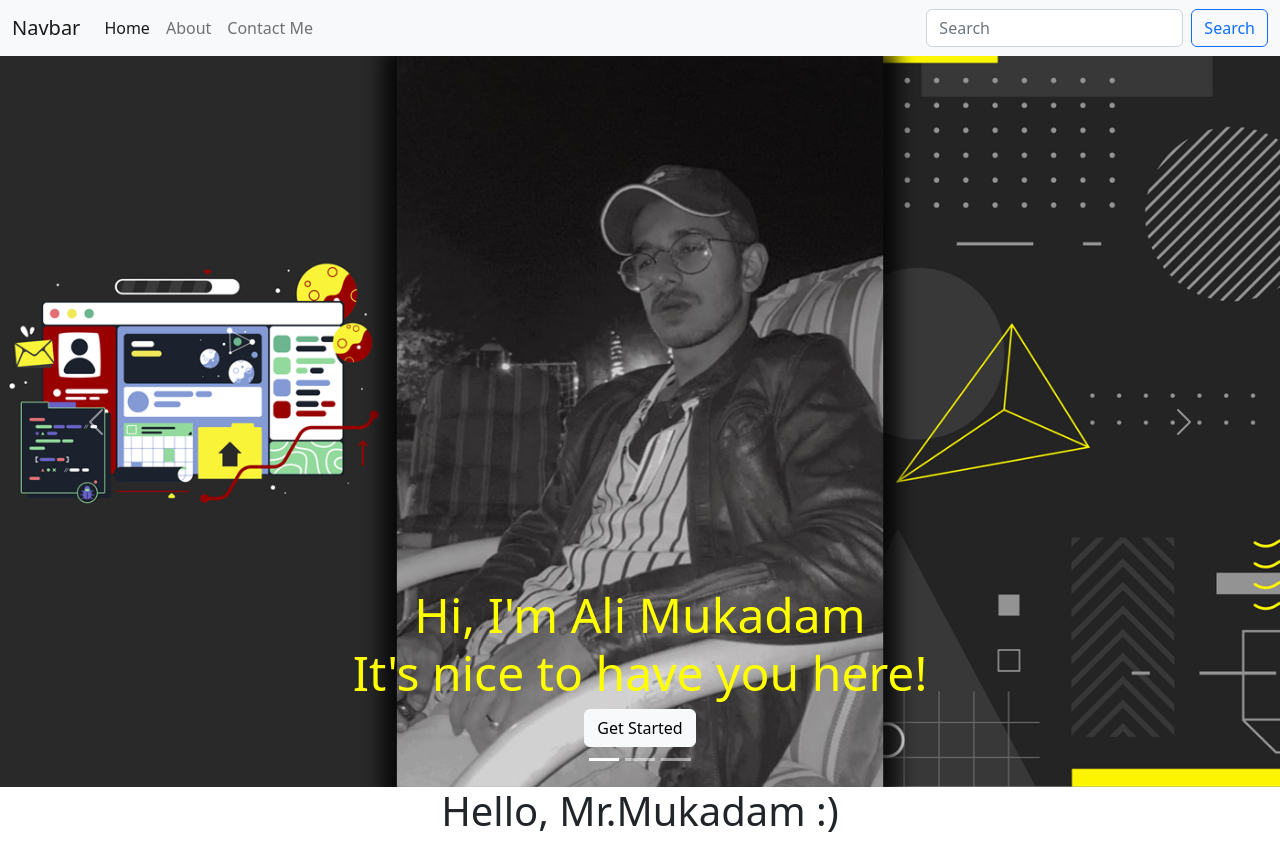
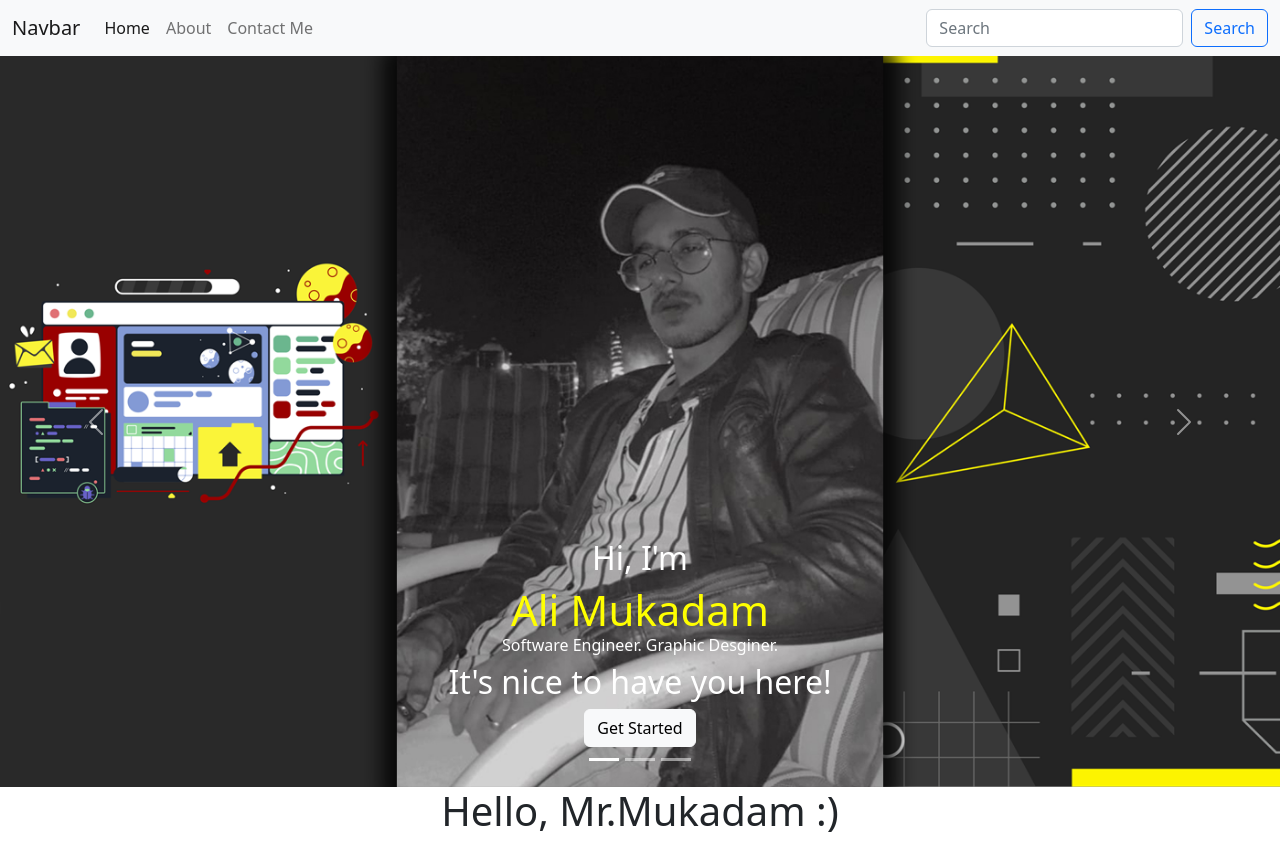
Before and after one commit to alimukadam01/Portfolio-Website, a React (Create React App) app in the folder portfoliowebsite/: page / in a window 1280 px wide. Built offline with nearby package versions, Linux system fonts and the light colour scheme.

Commit message:
1/09/2022

```diff
--- a/portfoliowebsite/src/components/MainSection.css
+++ b/portfoliowebsite/src/components/MainSection.css
@@ -5,6 +5,6 @@
 
 .carousel-caption h1{
     color: yellow;
-    font-size: 48px;
-
+    font-size: 42px;
+    margin: 0px;
 }
--- a/portfoliowebsite/src/components/MainSection.js
+++ b/portfoliowebsite/src/components/MainSection.js
@@ -21,7 +21,8 @@ function MainSection() {
                     <div className="carousel-item active">
                         <img src="images/3.png" className="d-block w-100" alt="/" />
                         <div className="carousel-caption d-none d-md-block">
-                            <h1>Hi, I'm Ali Mukadam<br/> It's nice to have you here!</h1>
+                            <h2>Hi, I'm </h2><h1>Ali Mukadam<br/></h1><h6>Software Engineer. Graphic
+                                Desginer.<br/></h6><h2> It's nice to have you here!</h2>
                             <button className='btn btn-light'>
                                 Get Started
                             </button>
```
